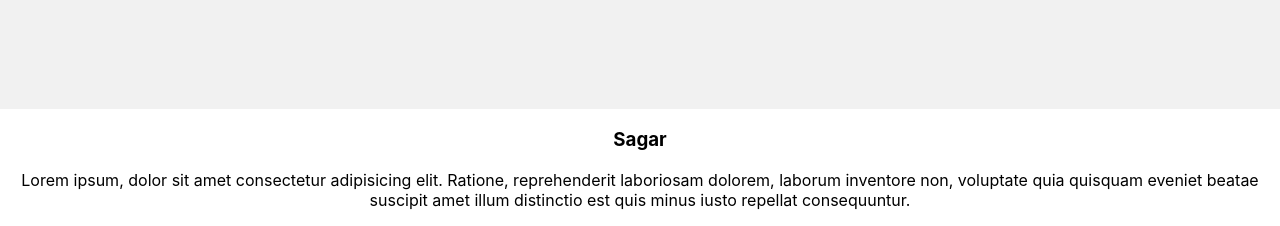
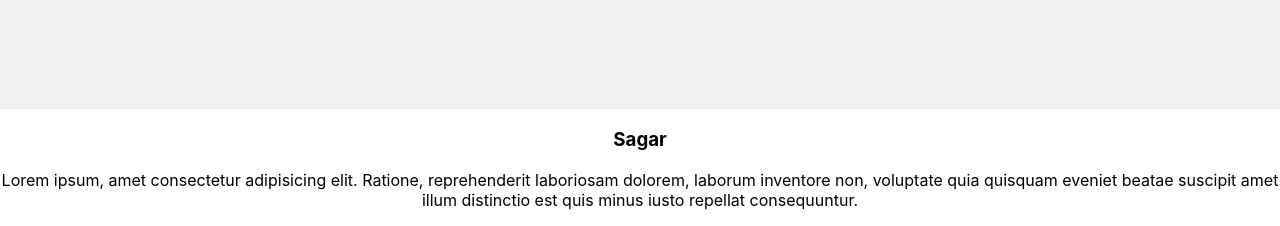
Before and after one commit to Sagar7120/Sagar1, a plain HTML site: page index.html in a window 1280 px wide. Shown: the part 1773-1999 px from the top of the page. Drawn offline with Linux system fonts and the light colour scheme.

Commit message:
new_webdevelopment1

```diff
--- a/index.html
+++ b/index.html
@@ -37,7 +37,7 @@
             <iframe width="30%" height="315" src="https://www.youtube.com/embed/61ppyY5rUB0" title="YouTube video player" frameborder="0" allow="accelerometer; autoplay; clipboard-write; encrypted-media; gyroscope; picture-in-picture; web-share" allowfullscreen>&nbsp;</iframe>
         </section>
         <h3>Sagar</h3>
-        <p>Lorem ipsum, dolor sit amet consectetur adipisicing elit. Ratione, reprehenderit laboriosam dolorem, laborum inventore non, voluptate quia quisquam eveniet beatae suscipit amet illum distinctio est quis minus iusto repellat consequuntur.</p>
+        <p>Lorem ipsum, amet consectetur adipisicing elit. Ratione, reprehenderit laboriosam dolorem, laborum inventore non, voluptate quia quisquam eveniet beatae suscipit amet illum distinctio est quis minus iusto repellat consequuntur.</p>
     </main>
 
 </body>
```
